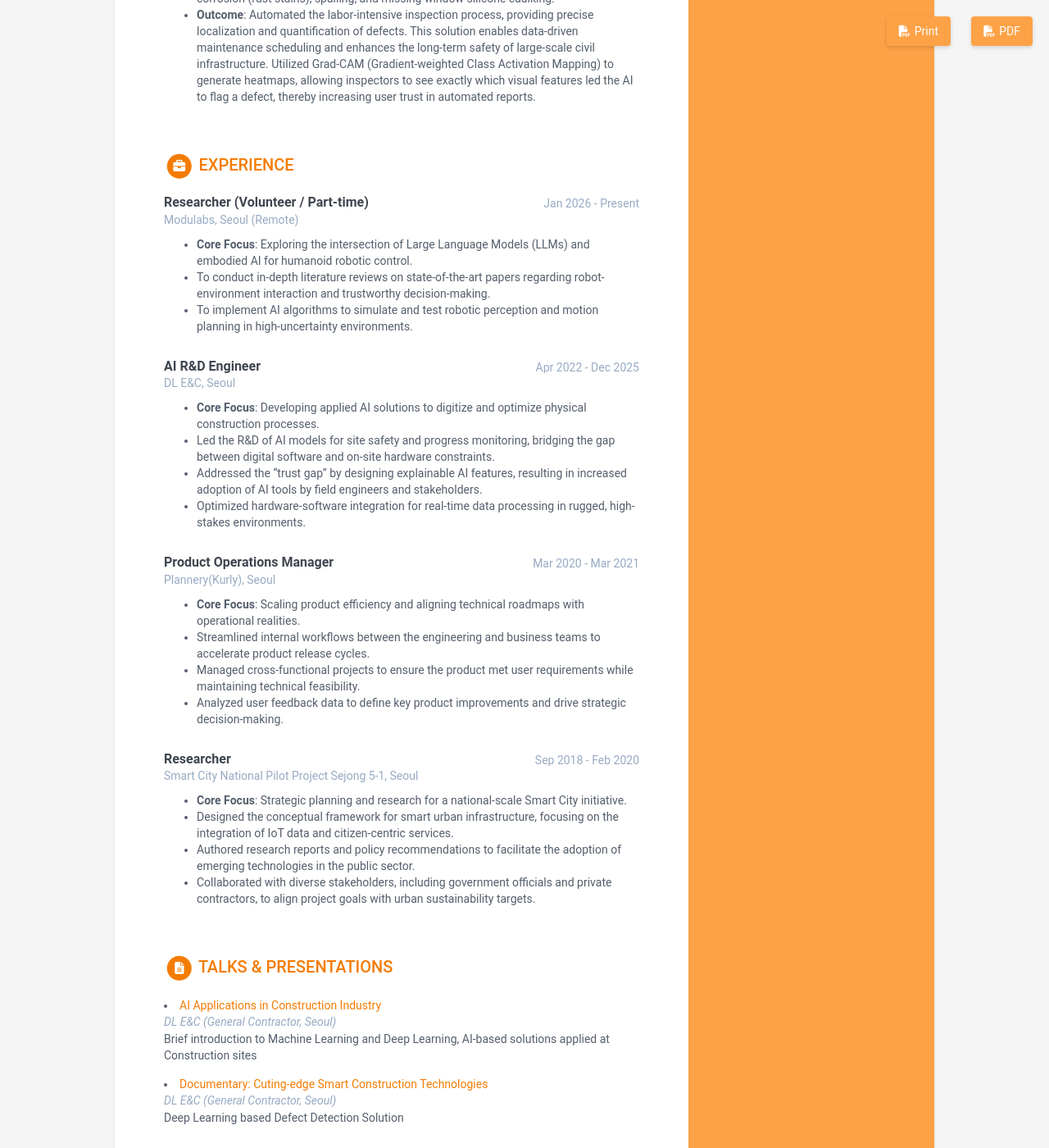
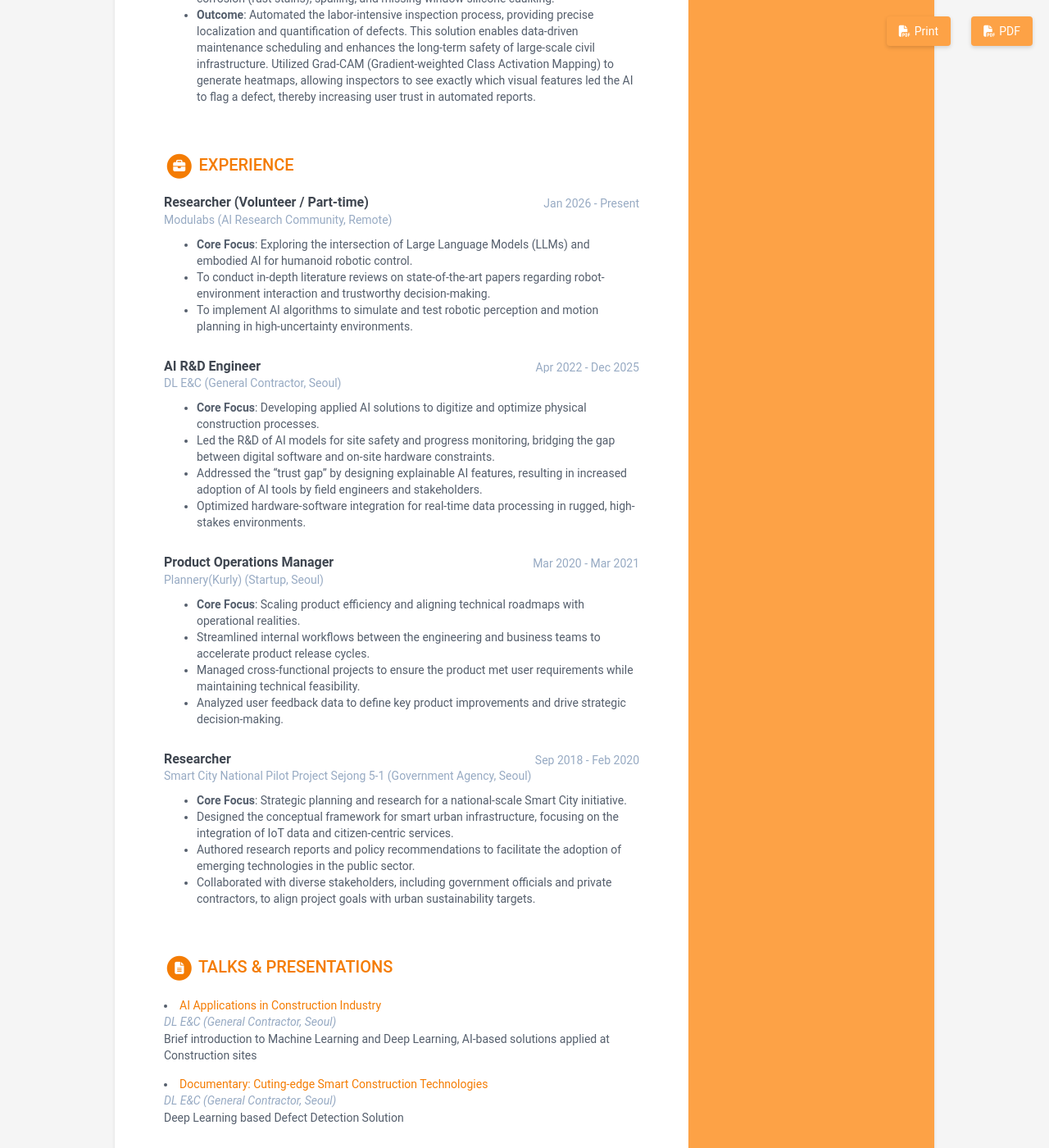
Before and after one commit to nanunzoey/nanunzoey.github.io, a Jekyll site: the page built from index.html, in a window 1280 px wide and 1400 px high, scrolled down 1490 px. Shown: the whole window at 82% size. Built offline with Jekyll 4.4.1, drawn with Linux system fonts in a browser that asks for light colours; nearby versions of some CDN libraries; library files that are not in the unit come from our copies.

Commit message:
Update company descriptions in experience section

```diff
--- a/_data/data.yml
+++ b/_data/data.yml
@@ -125,14 +125,14 @@
   info:
   - role: Researcher (Volunteer / Part-time)
     time: Jan 2026 - Present
-    company: Modulabs, Seoul (Remote)
+    company: Modulabs (AI Research Community, Remote)
     details: |
       - **Core Focus**: Exploring the intersection of Large Language Models (LLMs) and embodied AI for humanoid robotic control.
       - To conduct in-depth literature reviews on state-of-the-art papers regarding robot-environment interaction and trustworthy decision-making.
       - To implement AI algorithms to simulate and test robotic perception and motion planning in high-uncertainty environments.
   - role: AI R&D Engineer
     time: Apr 2022 - Dec 2025
-    company: DL E&C, Seoul
+    company: DL E&C (General Contractor, Seoul)
     details: |
       - **Core Focus**: Developing applied AI solutions to digitize and optimize physical construction processes.
       - Led the R&D of AI models for site safety and progress monitoring, bridging the gap between digital software and on-site hardware constraints.
@@ -140,7 +140,7 @@
       - Optimized hardware-software integration for real-time data processing in rugged, high-stakes environments.
   - role: Product Operations Manager
     time: Mar 2020 - Mar 2021
-    company: Plannery(Kurly), Seoul
+    company: Plannery(Kurly) (Startup, Seoul)
     details: |
       - **Core Focus**: Scaling product efficiency and aligning technical roadmaps with operational realities.
       - Streamlined internal workflows between the engineering and business teams to accelerate product release cycles.
@@ -148,7 +148,7 @@
       - Analyzed user feedback data to define key product improvements and drive strategic decision-making.
   - role: Researcher
     time: Sep 2018 - Feb 2020
-    company: Smart City National Pilot Project Sejong 5-1, Seoul
+    company: Smart City National Pilot Project Sejong 5-1 (Government Agency, Seoul)
     details: |
       - **Core Focus**: Strategic planning and research for a national-scale Smart City initiative.
       - Designed the conceptual framework for smart urban infrastructure, focusing on the integration of IoT data and citizen-centric services.
```
